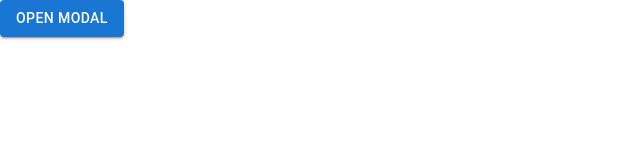
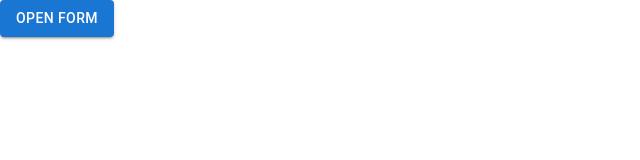
Before and after one commit to mebangit123/xmodal, a React (Create React App) app: page / in a window 1280 px wide. Shown: the top 160 px of the page, without its empty margins (0-640 px from the left). Built offline with nearby package versions, Linux system fonts and the light colour scheme; the HTML template or start-up script is replaced by a standard one.

Commit message:
refractor modal close failed

```diff
--- a/src/components/SampleModal.jsx
+++ b/src/components/SampleModal.jsx
@@ -22,7 +22,7 @@ const SampleModal = () => {
   return (
     <div>
       <Button variant="contained" onClick={handleOpen}>
-        Open Modal
+        Open Form
       </Button>
       <Modal
         open={open}
```
